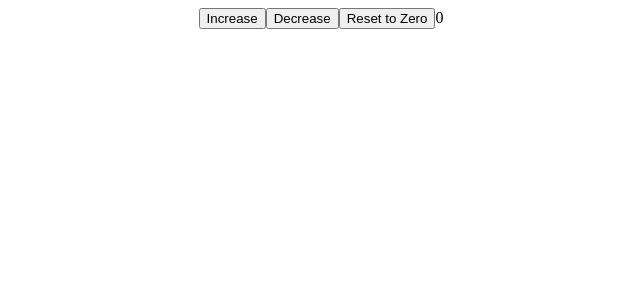
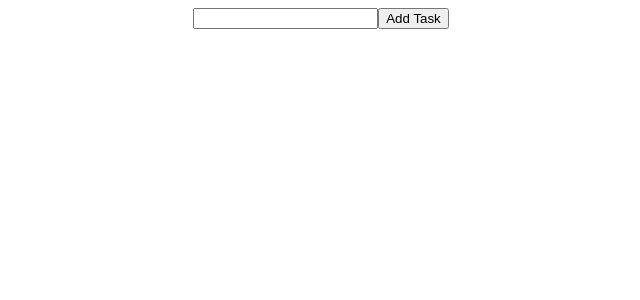
Before and after one commit to ReudyMiguel20/React-Tutorial, a React (Create React App) app: page / in a window 1280 px wide. Shown: the top 300 px of the page, without its empty margins (319-959 px from the left). Built offline with nearby package versions, Linux system fonts and the light colour scheme.

Commit message:
Module 5

```diff
--- a/src/App.js
+++ b/src/App.js
@@ -2,29 +2,44 @@
 import Job from './Job.jsx'
 import User from './User.jsx'
 import Planet from './Planet.jsx'
+import Task from './Task.jsx'
 import { useState } from "react";
 
 function App() {
-  const [count, setCount] = useState (0);
+  const [todoList, setTodoList] = useState([]);
+  const [newTask, setNewTask] = useState("");
+
+  const handleChange = (event) => {
+    setNewTask(event.target.value);
+  };
+
+  const addTask = () => {
+    const Task = {
+      id: (todoList.length === 0 ? 1 : todoList[todoList.length - 1].id + 1),
+      taskName: newTask
+    };
+
+    setTodoList([...todoList, Task]);
+  };
+
+  const deleteTask = (id) => {
+    setTodoList(todoList.filter((task) => task.id !== id));
+  };
 
   return (
     <div className="App">
-      <button onClick={ () => {
-        setCount(count + 1);
-      }}
-      >Increase</button>
 
-      <button onClick={ () => {
-        setCount(count - 1);
-      }}
-      >Decrease</button>
+      <div className="addTask">
+        <input type="text" onChange={handleChange} />
+        <button onClick={addTask}>Add Task</button>
+      </div>
 
-      <button onClick={ () => {
-        setCount(0);
-      }}
-      >Reset to Zero</button>
+      <div className="list">
+        {todoList.map((task) => {
+            return <Task id={task.id} taskName={task.taskName} deleteTask={deleteTask} />
+        })}
+      </div>
 
-      {count}
     </div>
   );
 }
--- /dev/null
+++ b/src/Task.jsx
@@ -0,0 +1,12 @@
+
+function Task(props) {
+    return (
+        <div>
+            <h1>{props.taskName}</h1>
+            <button>Complete</button>
+            <button onClick={() => props.deleteTask(props.id)}>X</button>
+        </div>
+    );
+}
+
+export default Task
```
Lines whose indentation alone changed are shown as unchanged.
